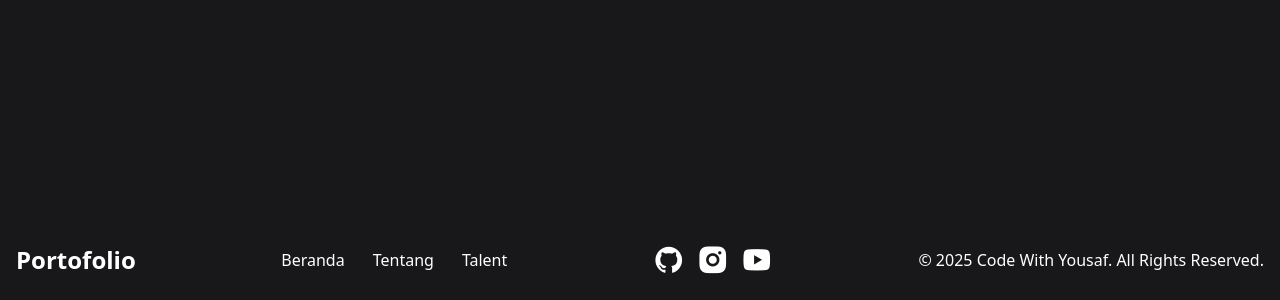
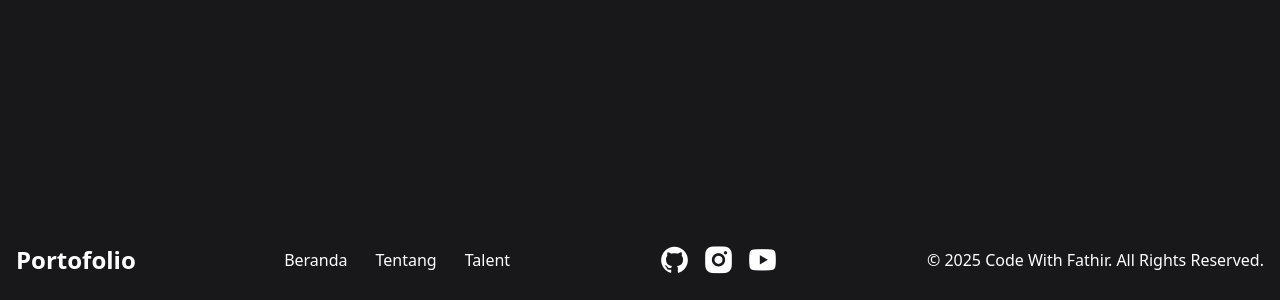
Before and after one commit to fathir150280/REACT-PORTOFOLIO, a React (Vite) app: page / in a window 1280 px wide. Shown: the part 4510-4810 px from the top of the page. Built offline with nearby package versions, Linux system fonts and the light colour scheme.

Commit message:
Memperbaiki tampilan Footer

```diff
--- a/src/components/Footer.jsx
+++ b/src/components/Footer.jsx
@@ -19,7 +19,7 @@ const Footer = () => {
         </a>
     </div>
     <div>
-        <p>© 2025 Code With Yousaf. All Rights Reserved.</p>
+        <p>© 2025 Code With Fathir. All Rights Reserved.</p>
     </div>
   </div>
   );
```
